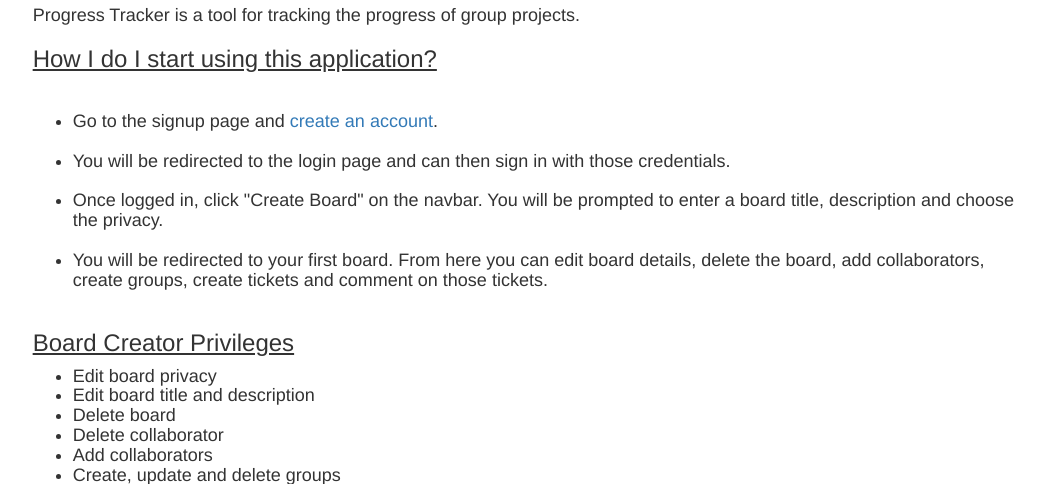
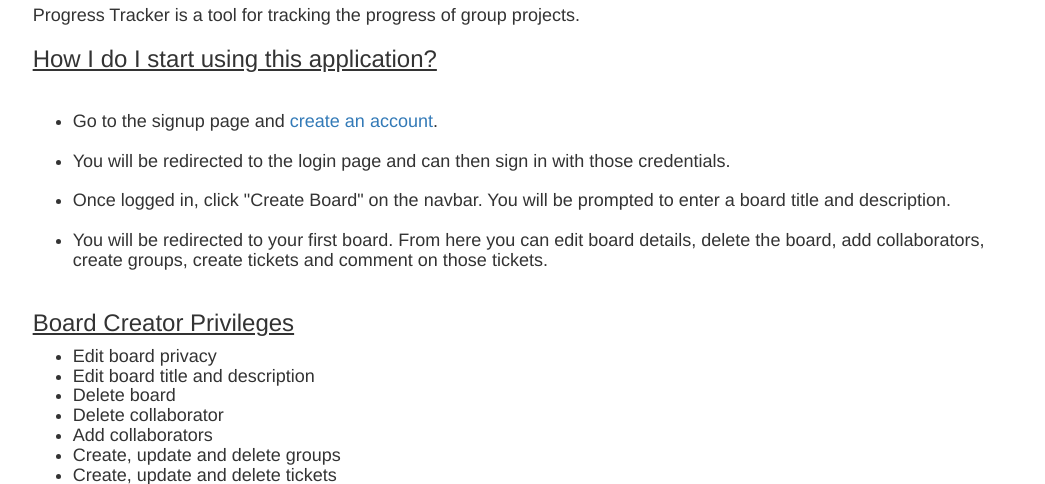
Before and after one commit to blakebrandon-hub/Group-Progress-Tracker, a Flask app: page /faq in a window 1280 px wide. Shown: the part 180-664 px from the top of the page, without its empty margins (114-1159 px from the left). Run offline with Flask 2, Linux system fonts and the light colour scheme; some libraries are stand-ins or nearby versions.

Commit message:
Update faq.html

```diff
--- a/templates/faq.html
+++ b/templates/faq.html
@@ -42,7 +42,7 @@ Progress Tracker
 
 <li>You will be redirected to the login page and can then sign in with those credentials.</li><br>
 
-<li>Once logged in, click "Create Board" on the navbar. You will be prompted to enter a board title, description and choose the privacy.</li><br>
+<li>Once logged in, click "Create Board" on the navbar. You will be prompted to enter a board title and description.</li><br>
 
 <li>You will be redirected to your first board. From here you can edit board details, delete the board, add collaborators, create groups, create tickets and comment on those tickets.</li><br>
 
```
